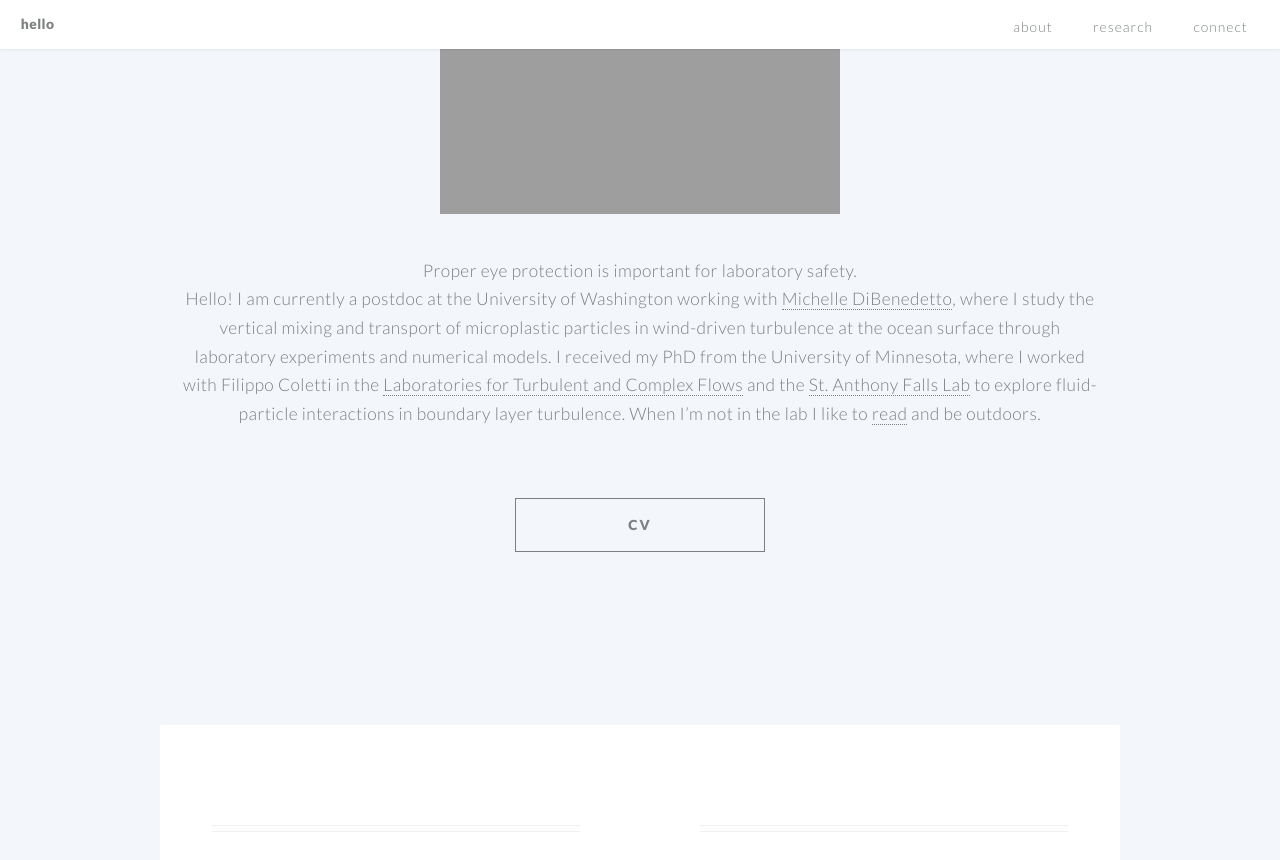
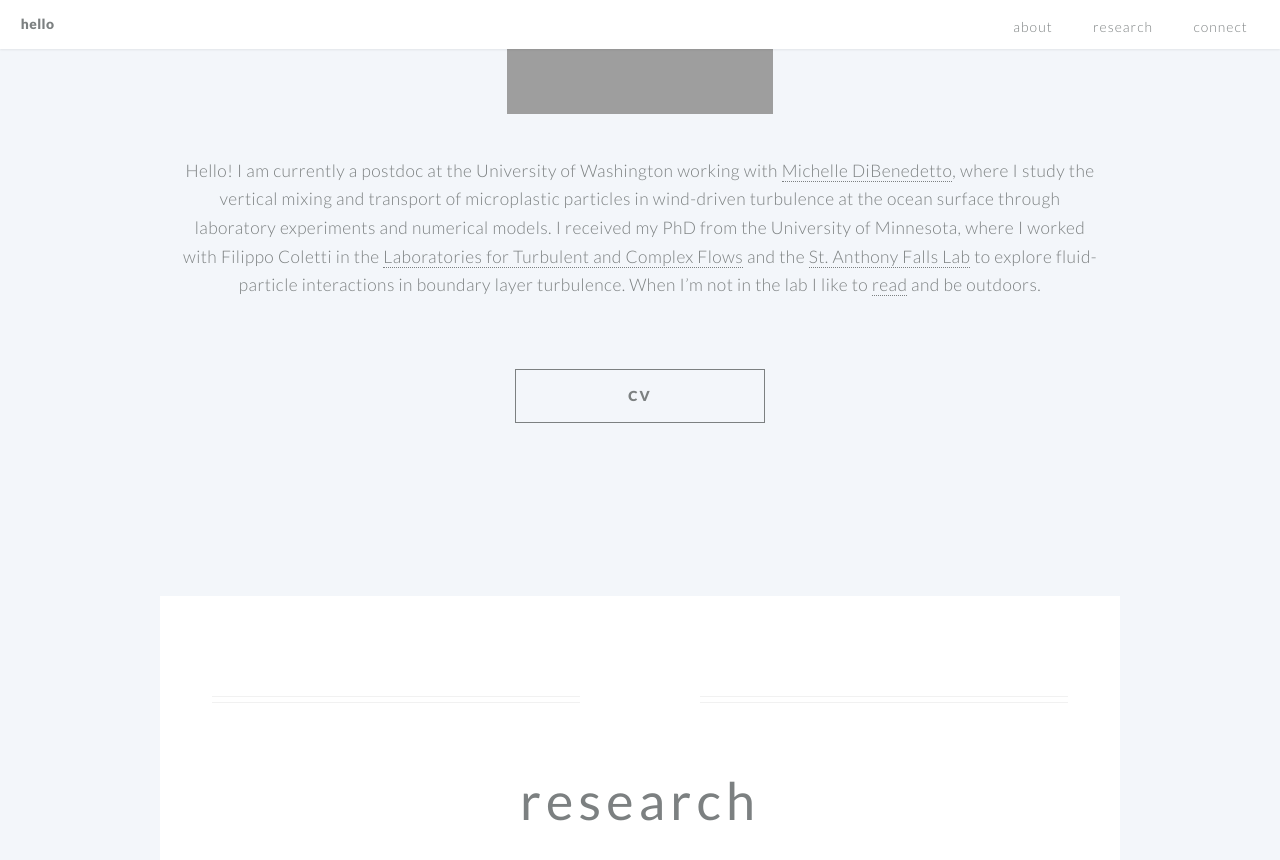
Before and after one commit to lou-baker/lou-baker.github.io, a Jekyll site: the page built from index.md, in a window 1280 px wide and 900 px high, scrolled down 927 px. Shown: the top 860 px of the window. Built offline with Jekyll 4.4.1, drawn with Linux system fonts in a browser that asks for light colours.

Commit message:
Update index.md

```diff
--- a/index.md
+++ b/index.md
@@ -44,7 +44,6 @@ cta_button_label: contact # the label on the button
 ---
 [//]: # (write a bit about yourself here)
 
-![headshot](/images/IMG_0480 - Copy (3).jpg)
-<div align="center"> <em>Proper eye protection is important for laboratory safety.</em> </div>
+<img src="/images/IMG_0480 - Copy (3).jpg" height="200">
 
 Hello! I am currently a postdoc at the University of Washington working with [Michelle DiBenedetto](https://www.michellediben.com), where I study the vertical mixing and transport of microplastic particles in wind-driven turbulence at the ocean surface through laboratory experiments and numerical models. I received my PhD from the University of Minnesota, where I worked with Filippo Coletti in the [Laboratories for Turbulent and Complex Flows](https://cse.umn.edu/aem/laboratories-turbulent-and-complex-flows) and the [St. Anthony Falls Lab](https://cse.umn.edu/safl) to explore fluid-particle interactions in boundary layer turbulence. When I'm not in the lab I like to [read](https://www.goodreads.com/user/show/70817449-luci) and be outdoors.
```
